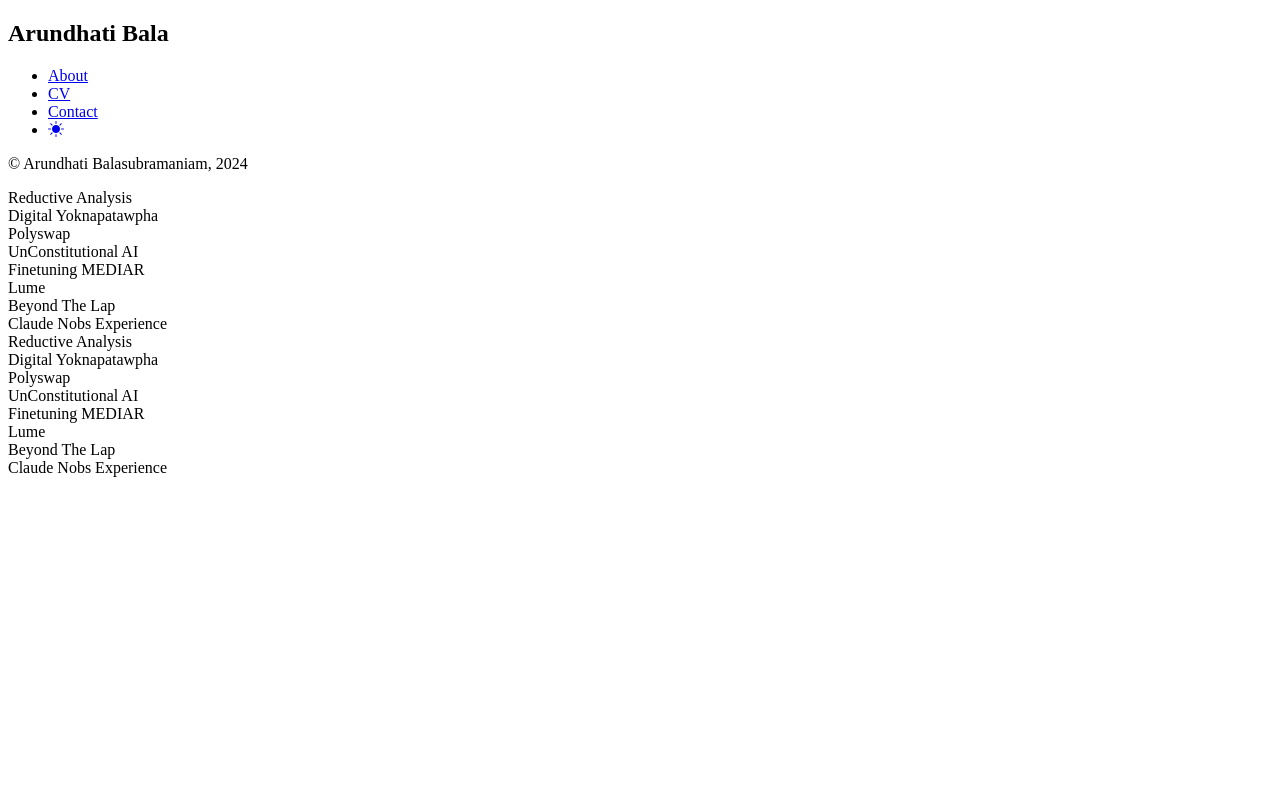
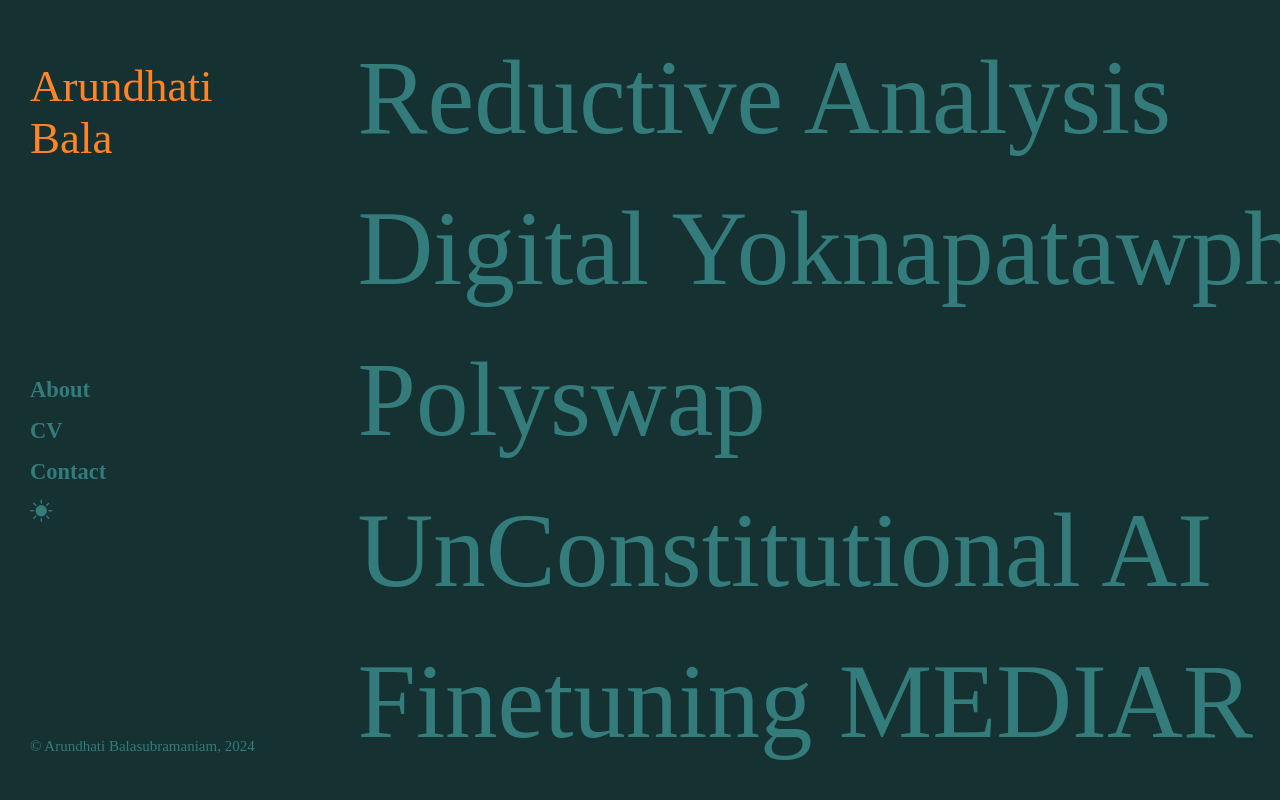
Before and after one commit to arundhatibala/infinitescrollsite, a plain HTML site: page index.html in a window 1280 px wide. Drawn offline with nearby package versions, Linux system fonts and the light colour scheme; the site is published under a folder, as on GitHub Pages, so addresses that start at the root find nothing; a web font is replaced by a local one.

Commit message:
file paths

```diff
--- a/index.html
+++ b/index.html
@@ -11,7 +11,7 @@
     <link rel="shortcut icon" href="favicon.ico">
     <link rel="stylesheet" href="https://use.typekit.net/rtr2vsr.css">
     <link rel="stylesheet" href="https://cdn.jsdelivr.net/npm/bootstrap-icons/font/bootstrap-icons.css">
-    <link rel="stylesheet" type="text/css" href="/infinitescrollsite/css/base.css" />
+    <link rel="stylesheet" type="text/css" href="css/base.css" />
 </head>
 <body>
     <div class="container">
```
